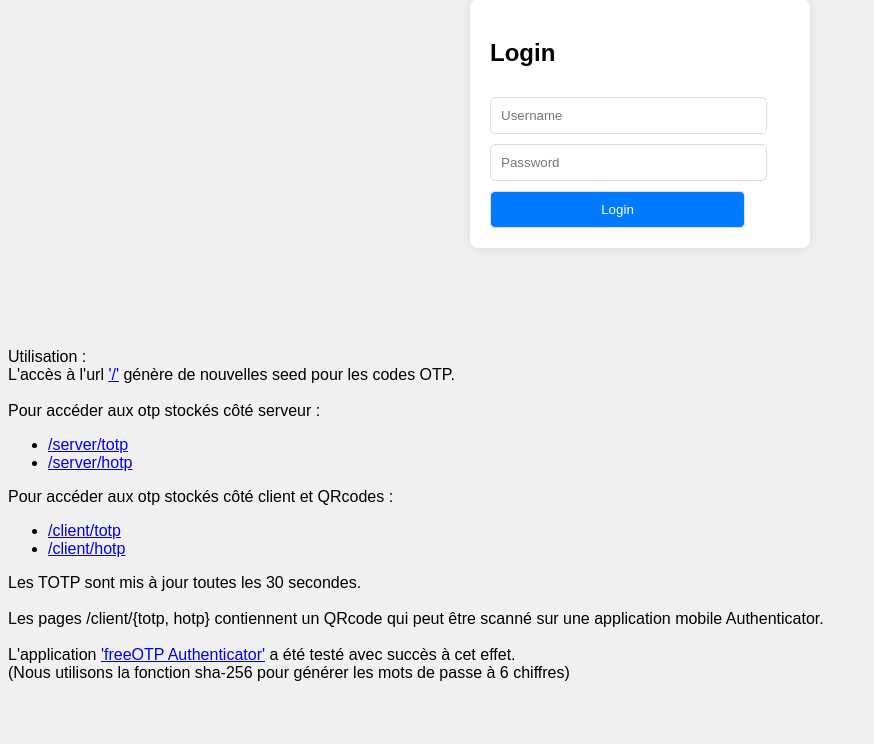
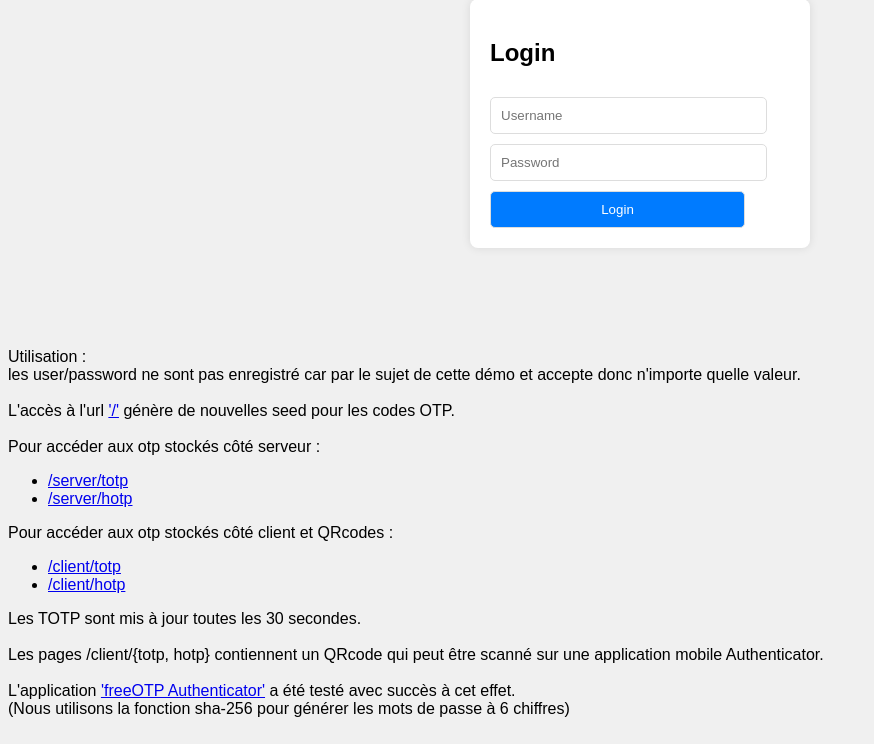
Before and after one commit to mohamedlrouabah1/SECURITY, a Flask app: page /login in a window 1280 px wide. Shown: the part 101-845 px from the top of the page, without its empty margins (0-874 px from the left). Before the commit the page ends 782 px from the top, so only its background shows below. Run offline with Flask 3, Linux system fonts and the light colour scheme.

Commit message:
chore: add user instruction
specify that user/pwd take any value

```diff
--- a/app/templates/login.html
+++ b/app/templates/login.html
@@ -41,6 +41,8 @@
 
     <div >
         Utilisation : <br />
+        les user/password ne sont pas enregistré car par le sujet de cette démo et accepte donc n'importe quelle valeur.
+        <br /><br />
         L'accès à l'url <a href="/">'/'</a>  génère de nouvelles seed pour les codes OTP.
         <br />
         <br />
```
Also changed, not shown: 1 other file.
